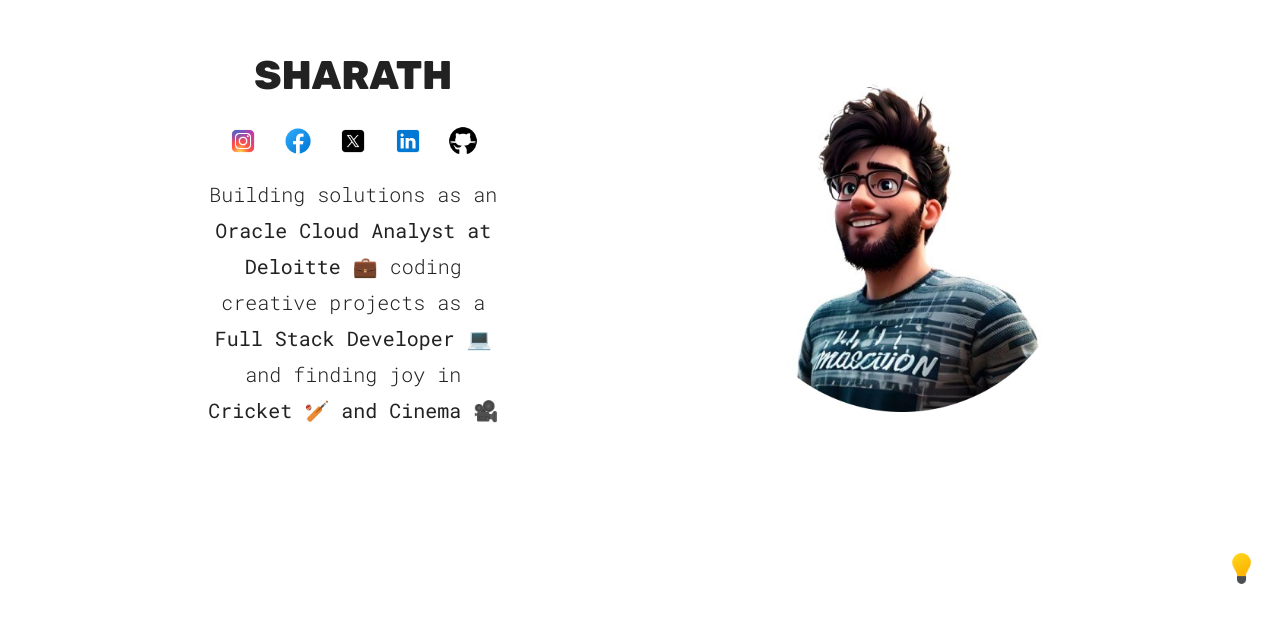
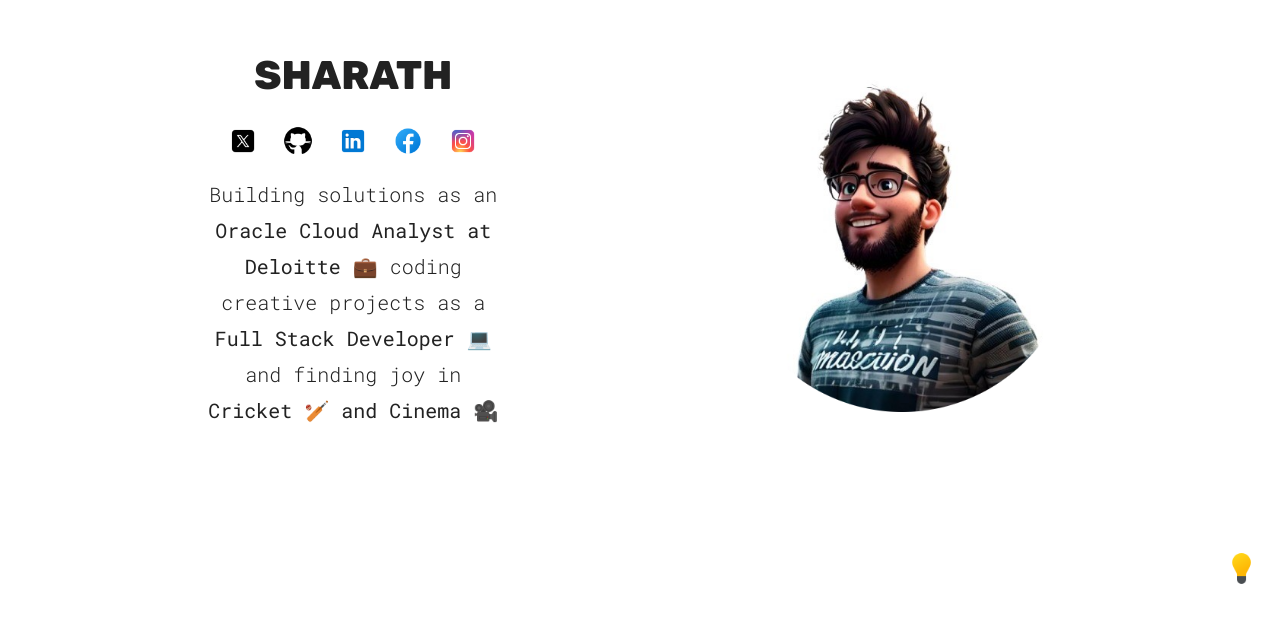
Before and after one commit to Sharath282000/Portfolio-website, a React (Vite) app: page / in a window 1280 px wide. Shown: the part 163-800 px from the top of the page. Built offline with nearby package versions, Linux system fonts and the light colour scheme.

Commit message:
Code enhancements

```diff
--- a/src/components/Hero/Hero.jsx
+++ b/src/components/Hero/Hero.jsx
@@ -3,22 +3,13 @@ import styles from "./HeroStyles.module.css";
 import HeroImg from "../../assets/Images/Hero-modified.png";
 import LightMode from "../../assets/Images/Light on.png";
 import DarkMode from "../../assets/Images/Lightsoff.png";
-import Instagramicon from "../../assets/Images/instagram.png";
-import Facebookicon from "../../assets/Images/facebook.png";
-import Twittericon from "../../assets/Images/twitter-x.png";
-import LinkedInicon from "../../assets/Images/linkedin.png";
-import Githubicon from "../../assets/Images/github.png";
-import CV from "../../assets/Images/Resume.pdf";
-import Twitterdark from "../../assets/Images/icons8-twitterx-48 (1).png";
-import Githubdark from "../../assets/Images/icons8-github-50.png";
 import { useTheme } from "../../common/ThemeContext";
+import { socials } from "../../../utils/social";
 
 const Hero = () => {
   const { theme, toggletheme } = useTheme();
 
   const themeicon = theme === "light" ? LightMode : DarkMode;
-  const twitter = theme === "light"? Twittericon : Twitterdark;
-  const github = theme === 'light' ? Githubicon : Githubdark
 
   return (
     <section id="hero" className={styles.container}>
@@ -34,27 +25,16 @@ const Hero = () => {
       <div className={styles.info}>
         <h1>Sharath</h1>
         <span>
-          <a href="https://www.instagram.com/sharath_officl/" target="_blank">
-            <img src={Instagramicon} alt="Instagram Icon" />
-          </a>
-          <a href="https://www.facebook.com/thala.sharath.5/" target="_blank">
-            <img src={Facebookicon} alt="Facebook Icon" />
-          </a>
-          <a href="https://x.com/Sharath_tech" target="_blank">
-            <img src={twitter} alt="Twitter Icon" />
-          </a>
-          <a
-            href="https://www.linkedin.com/in/sharath-m-6936671b0/"
-            target="_blank"
-          >
-            <img src={LinkedInicon} alt="LinkedIn Icon" />
-          </a>
-          <a href="https://github.com/Sharath282000" target="_blank">
-            <img src={github} alt="Github Icon" />
-          </a>
+          {socials.map((data) => (
+            <a key={data.id} href={data.link} target="_blank">
+              <img src={data.icons[theme]} alt={data.alt} />
+            </a>
+          ))}
         </span>
         <p className={styles.description}>
-         Building solutions as an <b>Oracle Cloud Analyst at Deloitte 💼</b> coding creative projects as a <b>Full Stack Developer 💻</b>and finding joy in <b>Cricket 🏏 and Cinema 🎥</b>
+          Building solutions as an <b>Oracle Cloud Analyst at Deloitte 💼</b>{" "}
+          coding creative projects as a <b>Full Stack Developer 💻</b>and
+          finding joy in <b>Cricket 🏏 and Cinema 🎥</b>
         </p>
       </div>
     </section>
--- /dev/null
+++ b/utils/social.js
@@ -0,0 +1,56 @@
+import Instagramicon from "../src/assets/Images/instagram.png"
+import Facebookicon from "../src/assets/Images/facebook.png";
+import Twittericon from "../src/assets/Images/twitter-x.png";
+import LinkedInicon from "../src/assets/Images/linkedin.png";
+import Githubicon from "../src/assets/Images/github.png";
+import Twitterdark from "../src/assets/Images/icons8-twitterx-48 (1).png";
+import Githubdark from "../src/assets/Images/icons8-github-50.png";
+
+
+export const socials =[
+    {
+        id:1,
+        link : "https://x.com/Sharath_tech",
+        icons : {
+            light: Twittericon,
+            dark : Twitterdark,
+        },
+        alt : "X"
+    },
+    {
+        id:2,
+        link : "https://github.com/Sharath282000",
+        icons : {
+            light: Githubicon,
+            dark : Githubdark,
+        },
+        alt: "GitHub",
+    },
+    {
+        id:3,
+        link : "https://www.linkedin.com/in/sharath-m-6936671b0/",
+        icons : {
+            light : LinkedInicon,
+            dark : LinkedInicon,
+        },
+        alt : "LinkedIn",
+    },
+    {
+        id: 4,
+        link : "https://www.facebook.com/thala.sharath.5/",
+        icons : {
+            light : Facebookicon,
+            dark : Facebookicon,
+        },
+        alt : "Facebook",
+    },
+    {
+        id: 5,
+        link : "https://www.instagram.com/sharath_officl/",
+        icons : {
+            light: Instagramicon,
+            dark : Instagramicon,
+        },
+        alt : "Instagram"
+    }
+];
```
